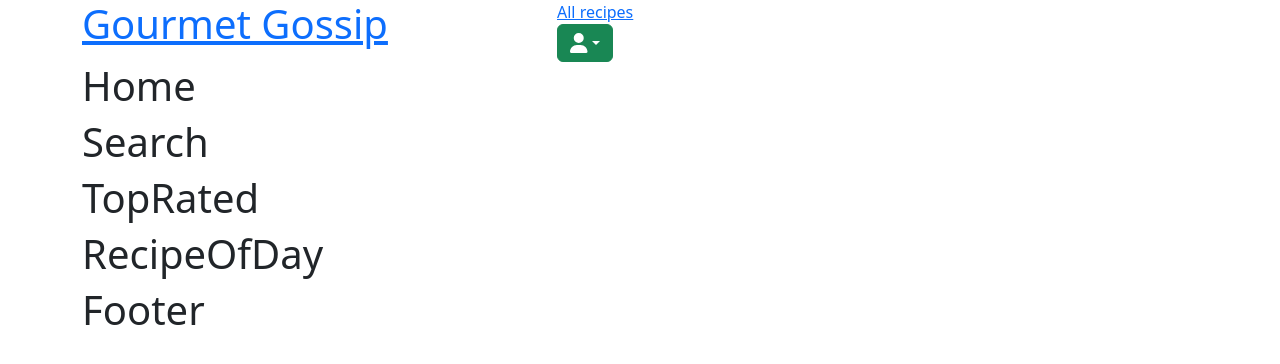
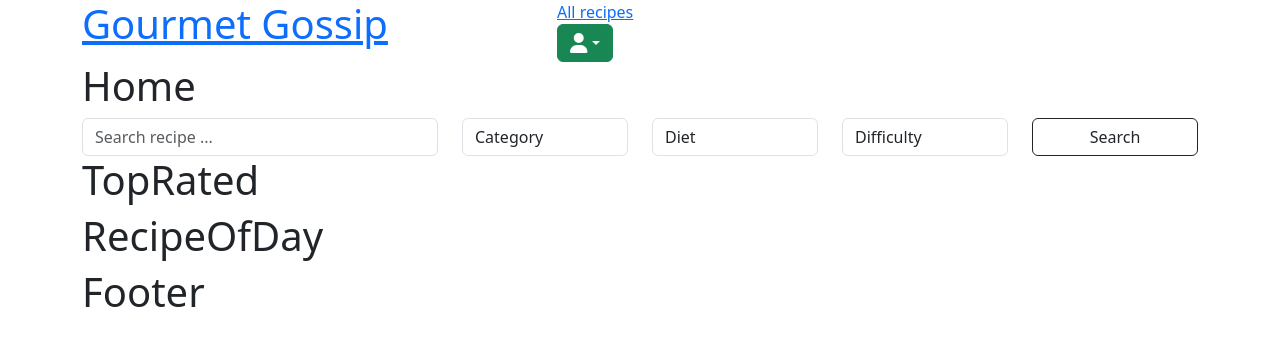
Before and after one commit to jchesher92/gourmet-gossip, a React (Create React App) app in the folder client/: page / in a window 1280 px wide. Shown: the top 364 px of the page. Built offline with nearby package versions, Linux system fonts and the light colour scheme; the HTML template or start-up script is replaced by a standard one.

Commit message:
added searchbar on startpage

```diff
--- a/client/package.json
+++ b/client/package.json
@@ -8,6 +8,7 @@
     "@fortawesome/react-fontawesome": "^0.2.0",
     "axios": "^1.5.0",
     "bootstrap": "^5.3.1",
+    "bootstrap-select": "^1.13.18",
     "eslint-plugin-react": "^7.33.2",
     "react": "^18.2.0",
     "react-bootstrap": "^2.8.0",
--- a/client/src/components/Search.js
+++ b/client/src/components/Search.js
@@ -1,5 +1,58 @@
+import Form from 'react-bootstrap/Form'
+
+// BOOTSTRAP
+import Container from 'react-bootstrap/Container'
+import Row from 'react-bootstrap/Row'
+import Col from 'react-bootstrap/Col'
+
+
 export default function Search() {
+
+  function handleSubmit(e) {
+    e.preventDefault()
+  }
+
   return (
-    <h1>Search</h1>
+    <Container className="search-container">
+      <form>
+        <Row>
+          <Col md='4'>
+            <label hidden htmlFor="search-recipe">Search Recipe</label>
+            <input className="form-control" type="text" placeholder="Search recipe ..." name="recipe" />
+          </Col>
+          <Col md='2'>
+            <select className="form-control">
+              <option>Category</option>
+              <option value="breakfast">Breakfast</option>
+              <option value="lunch">Lunch</option>
+              <option value="diner">Diner</option>
+              <option value="desert">Desert</option>
+              <option value="snack">Snack</option>
+            </select>
+          </Col>
+          <Col md='2'>
+            <select className="form-control">
+              <option>Diet</option>
+              <option value="meat">Meat</option>
+              <option value="fish">Fish</option>
+              <option value="vegetarian">Vegetarian</option>
+              <option value="vegan">Vegan</option>
+            </select>
+          </Col>
+          <Col md='2'>
+            <select className="form-control">
+              <option>Difficulty</option>
+              <option value="easy">Easy</option>
+              <option value="intermediate">Intermediate</option>
+              <option value="advanced">Advanced</option>
+            </select>
+          </Col>
+          <Col>
+            <button className="btn btn-outline-dark w-100">Search</button>
+          </Col>
+        </Row>
+      </form>
+
+    </Container>
   )
 }
--- a/client/src/styles/base.scss
+++ b/client/src/styles/base.scss
@@ -9,4 +9,5 @@
 
 body {
   font-family: 'Roboto Flex', sans-serif;
+  background: $light-grey;
 }
--- /dev/null
+++ b/client/src/styles/components/Search.scss
@@ -0,0 +1,22 @@
+.search-container {
+  padding: 30px;
+  background: $white;
+  .form-control:focus {
+    border-color: $green;
+  }
+  .btn {
+    border-color: $green;
+    background: $green;
+    color: $white;
+  }
+  .btn:active, .btn:hover {
+    border-color: $red;
+    background: $red;
+  }
+}
+
+@media (min-width: 992px) {
+  .search-container {
+    padding: 60px;
+  }
+}
--- a/client/src/styles/main.scss
+++ b/client/src/styles/main.scss
@@ -1,3 +1,4 @@
 @import './variables.scss';
 @import './base.scss';
 @import './components/Header.scss';
+@import './components/Search.scss';
--- a/client/src/styles/variables.scss
+++ b/client/src/styles/variables.scss
@@ -4,6 +4,7 @@ $light-grey: #ECECEC;
 $light-pink: #FFDEE6;
 $black: #000;
 $white: #fff;
+$grey: #212529;
 
 %flex-end {
   display: flex;
```
Also changed, not shown: 1 other file (tests, documents, lock files or other folders).
